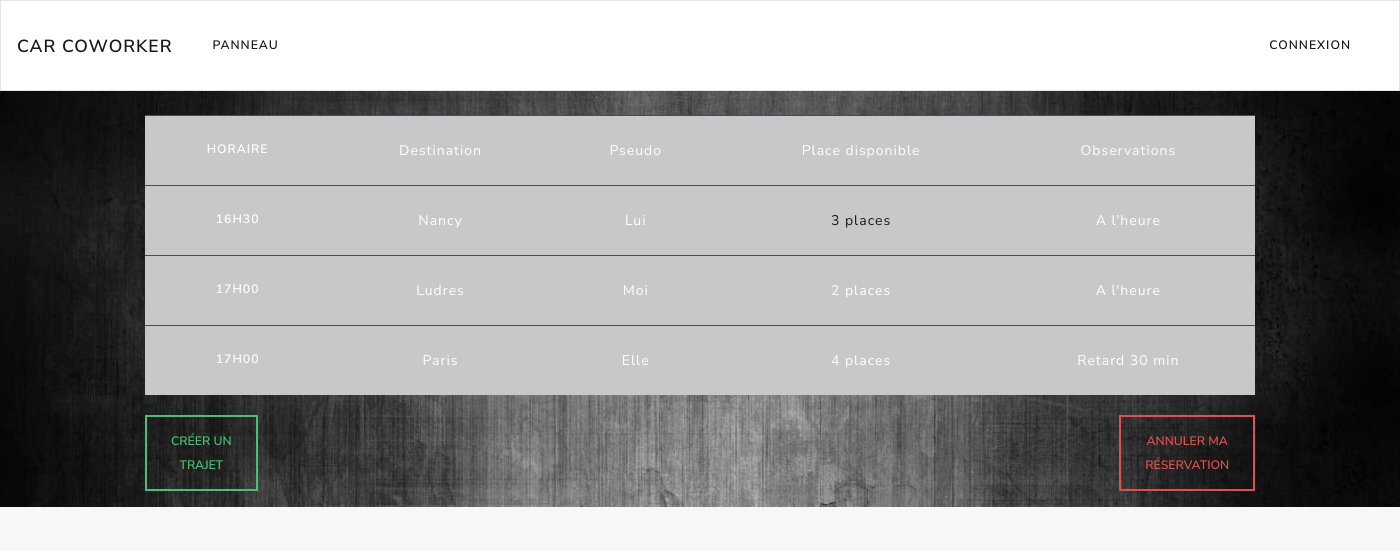
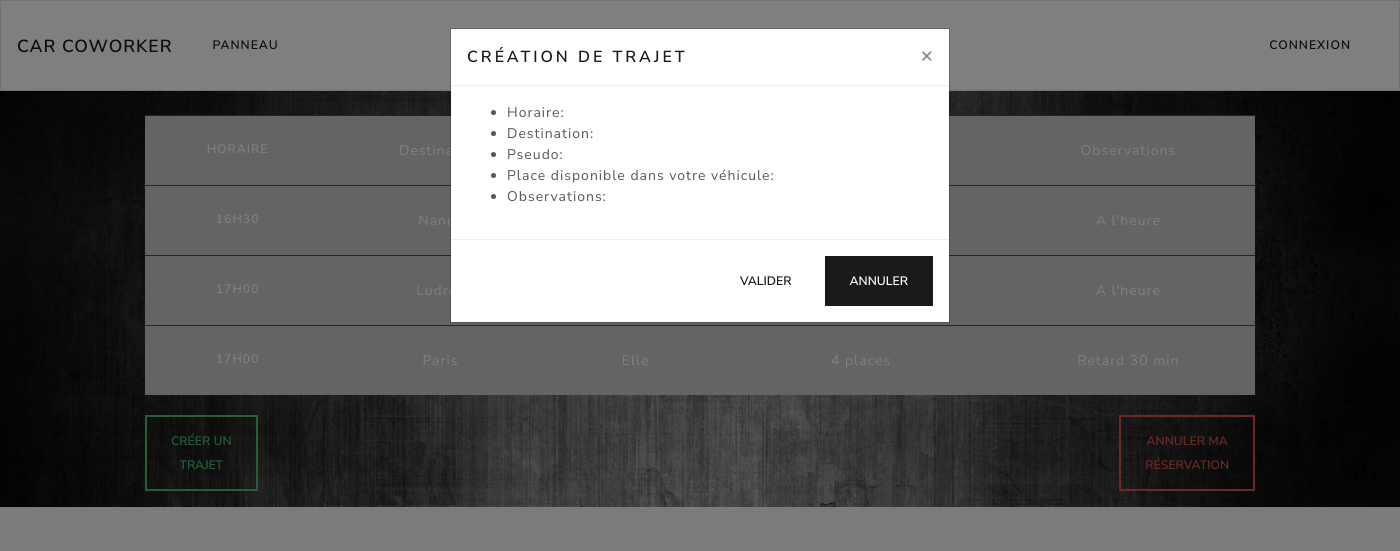
Before and after one commit to Pierre590/projet_1, a Symfony app: template templates/panneau/index.html.twig in a window 1400 px wide, after a click that opens the changed part; the page is wider, and only the part inside the window is pictured. Shown: the top 551 px of that part. Run offline with Twig, Linux system fonts and the light colour scheme; the template is opened without the code that fills it, so the values that code supplies are empty; some libraries are stand-ins or nearby versions; grey boxes are pictures that could not be loaded.

Commit message:
creation de trajet

```diff
--- a/templates/panneau/index.html.twig
+++ b/templates/panneau/index.html.twig
@@ -43,15 +43,59 @@
           </tbody>
         </table>
     </div>
+    <div class="creer">
+        <button type="button" data-toggle="modal" data-target="#creer" class="btn btn-outline-success mt-1 mb-3">
+            Créer un <br>trajet
+        </button>
+    </div>
+    <div class="modal fade" id="creer" tabindex="-1" role="dialog" aria-labelledby="exampleModalLabel" aria-hidden="true">
+        <div class="modal-dialog" role="document">
+            <div class="modal-content">
+                <div class="modal-header">
+                    <h5 class="modal-title" id="creer">Création de trajet</h5>
+                    <button type="button" class="close" data-dismiss="modal" aria-label="Close">
+                        <span aria-hidden="true">&times;</span>
+                    </button>
+                </div>
+                <div class="modal-body">
+                <ul>
+                    <li>Horaire:</li>
+                    <li>Destination:</li>
+                    <li>Pseudo:</li>
+                    <li>Place disponible dans votre véhicule:</li>
+                    <li>Observations:</li>
+                </ul>
+                </div>
+                <div class="modal-footer">
+                    <button type="button" class="btn btn-secondary" data-dismiss="modal">Valider</button>
+                    <button type="button" class="btn btn-primary" data-dismiss="modal">Annuler</button>
+                </div>
+            </div>
+        </div>
+    </div>
     <div class="annuler">
         <button type="button" data-toggle="modal" data-target="#annulation" class="btn btn-outline-danger mt-1 mb-3">
             Annuler ma <br>réservation
         </button>
     </div>
-    <div class="creer">
-        <button type="button" data-toggle="modal" data-target="#creer" class="btn btn-outline-success mt-1 mb-3">
-            Créer un <br>trajet
-        </button>
+    <div class="modal fade" id="annulation" tabindex="-1" role="dialog" aria-labelledby="exampleModalLabel" aria-hidden="true">
+        <div class="modal-dialog" role="document">
+            <div class="modal-content">
+                <div class="modal-header">
+                    <h5 class="modal-title" id="annulation">Annulation</h5>
+                    <button type="button" class="close" data-dismiss="modal" aria-label="Close">
+                        <span aria-hidden="true">&times;</span>
+                    </button>
+                </div>
+                <div class="modal-body">
+                Vous êtes sur le point d'annuler un trajet.
+                </div>
+                <div class="modal-footer">
+                    <button type="button" class="btn btn-secondary" data-dismiss="modal">Valider</button>
+                    <button type="button" class="btn btn-primary" data-dismiss="modal">Annuler</button>
+                </div>
+            </div>
+        </div>
     </div>
     <div class="modal fade" id="resa" tabindex="-1" role="dialog" aria-labelledby="exampleModalLabel" aria-hidden="true">
         <div class="modal-dialog" role="document">
@@ -72,25 +116,7 @@
             </div>
         </div>
     </div>
-    <div class="modal fade" id="annulation" tabindex="-1" role="dialog" aria-labelledby="exampleModalLabel" aria-hidden="true">
-        <div class="modal-dialog" role="document">
-            <div class="modal-content">
-                <div class="modal-header">
-                    <h5 class="modal-title" id="annulation">Réservation</h5>
-                    <button type="button" class="close" data-dismiss="modal" aria-label="Close">
-                        <span aria-hidden="true">&times;</span>
-                    </button>
-                </div>
-                <div class="modal-body">
-                Vous êtes sur le point d'annuler un trajet.
-                </div>
-                <div class="modal-footer">
-                    <button type="button" class="btn btn-secondary" data-dismiss="modal">Valider</button>
-                    <button type="button" class="btn btn-primary" data-dismiss="modal">Annuler</button>
-                </div>
-            </div>
-        </div>
-    </div>
+
 </div>
 
 
```
